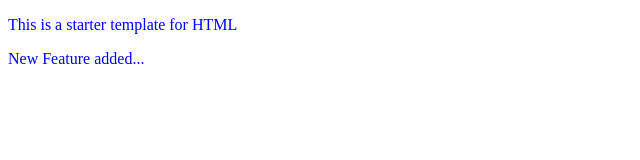
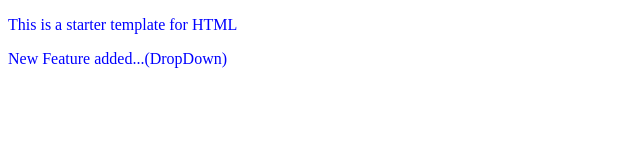
Before and after one commit to 25nisarg/localRepo, a plain HTML site: page index.html in a window 1280 px wide. Shown: the full height of the page, 0-640 px from the left. Drawn offline with Linux system fonts and the light colour scheme.

```diff
--- a/index.html
+++ b/index.html
@@ -8,6 +8,6 @@
 </head>
 <body>
     <p>This is a starter template for HTML</p>
-    <p>New Feature added...</p>
+    <p>New Feature added...(DropDown)</p>
 </body>
 </html>
```
